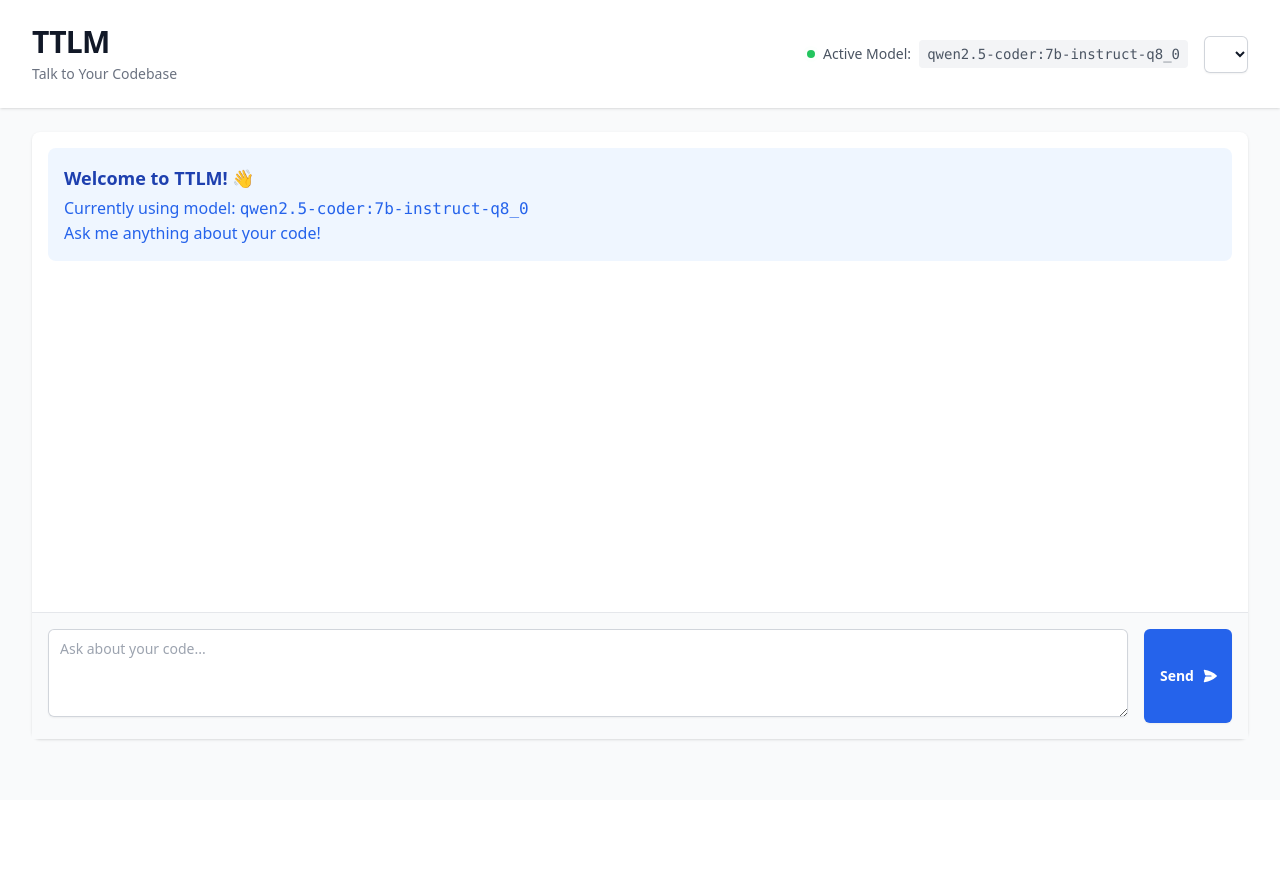
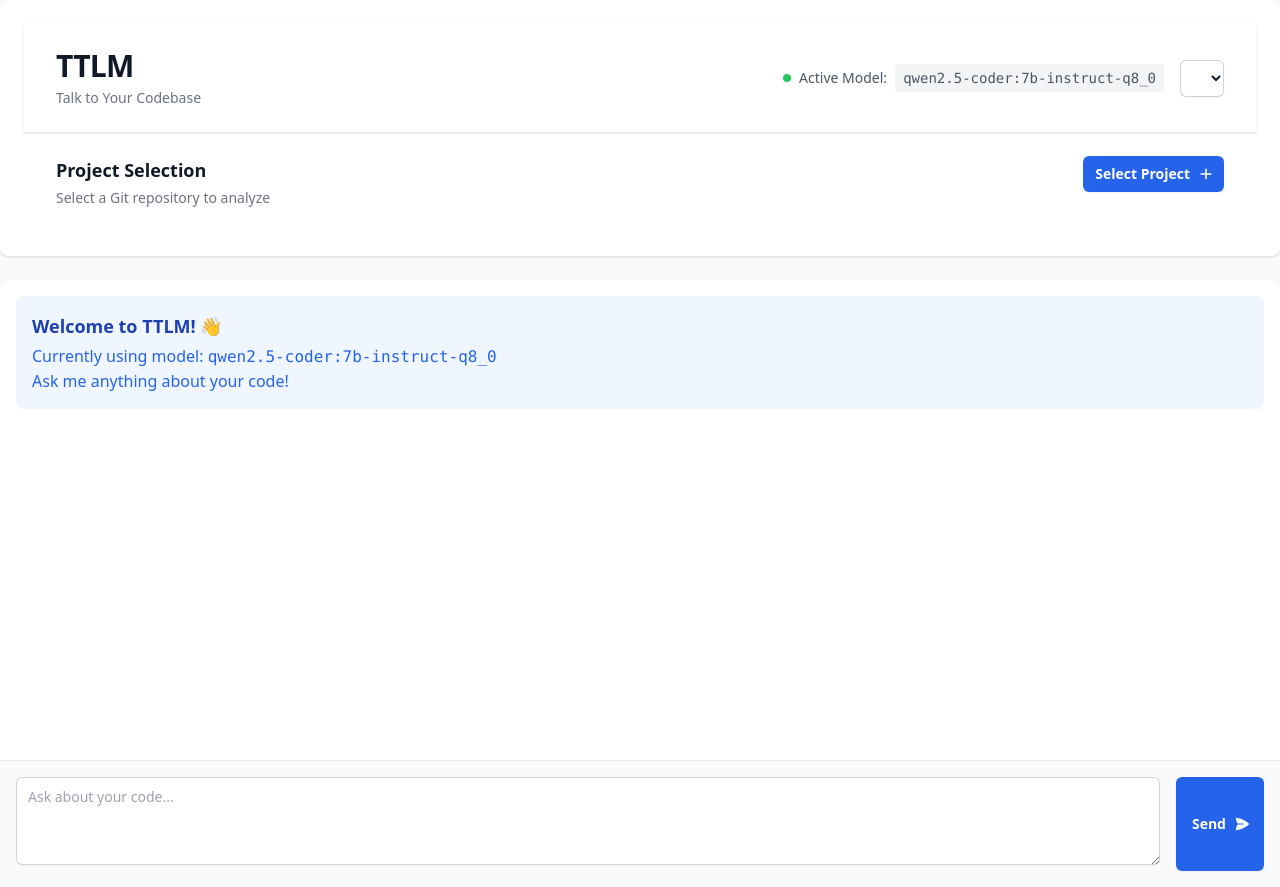
Before and after one commit to Utility-Gods/TTLM, a FastAPI app: page / in a window 1280 px wide. Before the commit the page ends 741 px from the top, so only its background shows below. Run offline with FastAPI, Linux system fonts and the light colour scheme; data that the repository does not hold is empty; some libraries are stand-ins or nearby versions.

Commit message:
projecrt selection window is here

```diff
--- a/app/main.py
+++ b/app/main.py
@@ -152,3 +152,87 @@ async def chat(request: Request):
             },
             status_code=500
         )
+
+
+@app.get("/select-project")
+async def select_project(request: Request):
+    """
+    Handle the project selection dialog display.
+    Returns the project selection dialog HTML template.
+    """
+    try:
+        # We'll extend this later to include recently used projects
+        # or default paths based on configuration
+        return templates.TemplateResponse(
+            "partials/project_dialog.html",
+            {
+                "request": request,
+            }
+        )
+    except Exception as e:
+        print(f"Error displaying project selection: {e}")
+        return templates.TemplateResponse(
+            "partials/error.html",
+            {
+                "request": request,
+                "error": "Failed to load project selection dialog"
+            },
+            status_code=500
+        )
+
+@app.post("/analyze-project")
+async def analyze_project(request: Request):
+    """
+    Handle project analysis initiation.
+    Takes a repository path and begins the analysis process.
+    """
+    try:
+        form = await request.form()
+        repo_path = form.get("repo_path")
+
+        if not repo_path:
+            return templates.TemplateResponse(
+                "partials/error.html",
+                {
+                    "request": request,
+                    "error": "Repository path is required"
+                },
+                status_code=400
+            )
+
+        # Initialize Git manager
+        from .git_manager import GitManager
+        git_manager = GitManager(repo_path)
+
+        if not git_manager.initialize_repo():
+            return templates.TemplateResponse(
+                "partials/error.html",
+                {
+                    "request": request,
+                    "error": "Invalid Git repository path"
+                },
+                status_code=400
+            )
+
+        # Return initial status while analysis continues in background
+        # We'll enhance this with background tasks later
+        return templates.TemplateResponse(
+            "partials/project_status.html",
+            {
+                "request": request,
+                "repo_path": repo_path,
+                "status": "initializing",
+                "message": "Beginning repository analysis..."
+            }
+        )
+
+    except Exception as e:
+        print(f"Error analyzing project: {e}")
+        return templates.TemplateResponse(
+            "partials/error.html",
+            {
+                "request": request,
+                "error": f"Failed to analyze project: {str(e)}"
+            },
+            status_code=500
+        )
--- a/templates/index.html
+++ b/templates/index.html
@@ -12,6 +12,10 @@
     <script src="https://cdn.tailwindcss.com"></script>
 </head>
 <body class="h-full">
+<div id="project-dialog"></div>
+  <div class="bg-white rounded-lg shadow p-6 mb-6">
+
+
     <!-- Header Section with Model Selection -->
     <header class="bg-white shadow">
         <div class="mx-auto max-w-7xl px-4 py-6 sm:px-6 lg:px-8">
@@ -53,6 +57,40 @@
 
     <!-- Main Content -->
     <main class="mx-auto max-w-7xl px-4 sm:px-6 lg:px-8 py-6">
+
+ <div class="flex justify-between items-start">
+                <div>
+                    <h2 class="text-lg font-semibold text-gray-900">Project Selection</h2>
+                    <p class="mt-1 text-sm text-gray-500">Select a Git repository to analyze</p>
+                </div>
+
+                <button
+                    type="button"
+                    class="inline-flex items-center rounded-md bg-blue-600 px-3 py-2 text-sm font-semibold text-white shadow-sm hover:bg-blue-500"
+                    hx-get="/select-project"
+                    hx-target="#project-dialog"
+                >
+                    Select Project
+                    <svg class="ml-2 -mr-0.5 h-4 w-4" viewBox="0 0 20 20" fill="currentColor">
+                        <path fill-rule="evenodd" d="M10 3a1 1 0 011 1v5h5a1 1 0 110 2h-5v5a1 1 0 11-2 0v-5H4a1 1 0 110-2h5V4a1 1 0 011-1z" clip-rule="evenodd" />
+                    </svg>
+                </button>
+            </div>
+
+            <div id="project-status" class="mt-4 hidden">
+                <div class="bg-gray-50 rounded-md p-4">
+                    <div class="flex items-center gap-3">
+                        <svg class="h-5 w-5 text-gray-400" viewBox="0 0 20 20" fill="currentColor">
+                            <path fill-rule="evenodd" d="M4 4a2 2 0 012-2h8a2 2 0 012 2v12a2 2 0 01-2 2H6a2 2 0 01-2-2V4zm2 0h8v12H6V4z" clip-rule="evenodd" />
+                        </svg>
+                        <div>
+                            <h3 class="text-sm font-medium text-gray-900" id="current-project">No project selected</h3>
+                            <div class="mt-1 text-xs text-gray-500" id="analysis-status"></div>
+                        </div>
+                    </div>
+                </div>
+            </div>
+        </div>
         <div class="chat-interface bg-white rounded-lg shadow">
             <!-- Chat Messages Area -->
             <div id="messages" class="h-[60vh] overflow-y-auto p-4 space-y-4">
```
Also changed, not shown: templates/partials/project_dialog.html (added, +57 -0 lines), templates/partials/project_status.html (added, +60 -0 lines).
